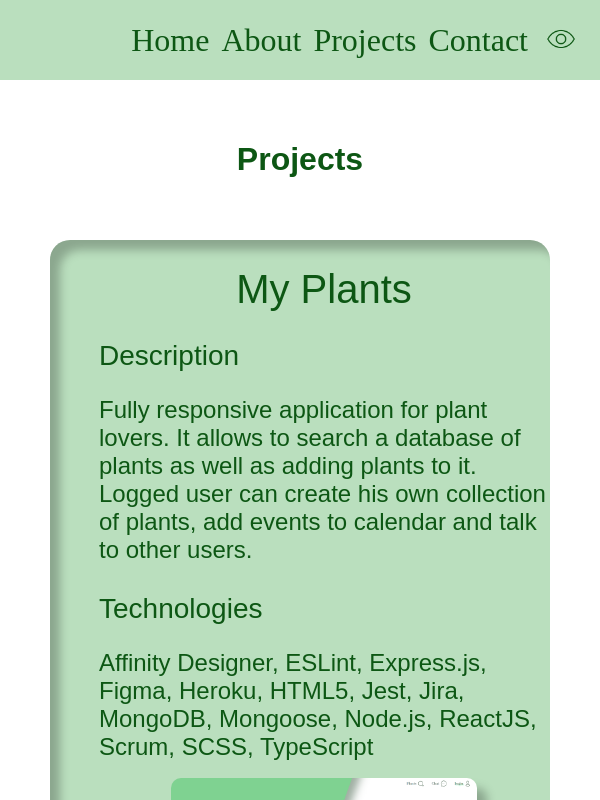
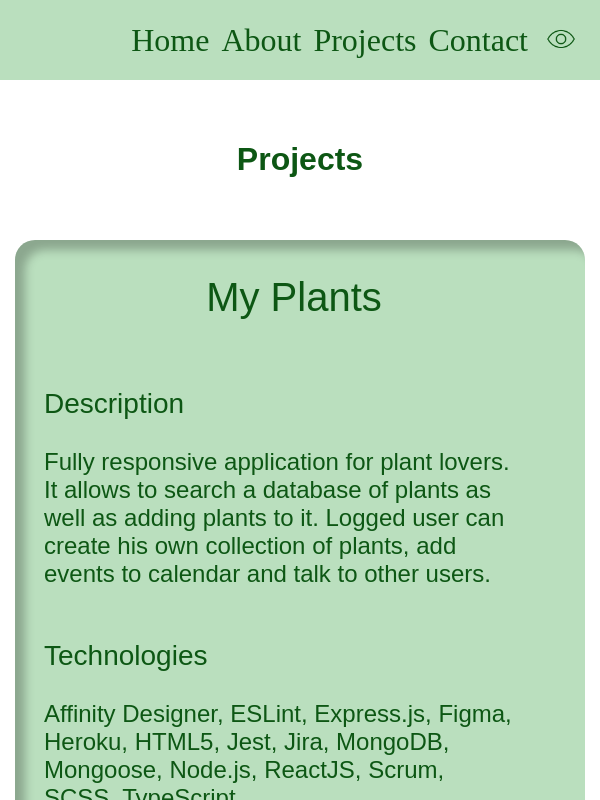
Before and after one commit to brzeczkowskaw/portfolio, a React (Create React App) app: page /projects in a window 600 px wide. Shown: the top 800 px of the page. Built offline with nearby package versions, Linux system fonts and the light colour scheme; a web font is replaced by a local one.

Commit message:
Add responsve view for projects component

```diff
--- a/src/components/BigPicture/BigPicture.module.scss
+++ b/src/components/BigPicture/BigPicture.module.scss
@@ -9,7 +9,13 @@
         border-radius: 20px;
     }
 
-    @media (min-width: 451px) and (max-width: 750px) {
+    @media (min-width: 451px) and (max-width: 749px) {
+        height: 400px;
+        box-shadow: 10px 10px 10px #BADFBE;
+        border-radius: 20px;
+    }
+
+    @media (min-width: 750px) and (max-width: 1050px) {
         height: 400px;
         box-shadow: 10px 10px 10px #BADFBE;
         border-radius: 20px;
--- a/src/components/Button/Button.module.scss
+++ b/src/components/Button/Button.module.scss
@@ -23,9 +23,18 @@
         font-size: 20px;
     }
 
-    @media (min-width: 451px) and (max-width: 600px) {
-        width: 180px;
+    @media (min-width: 451px) and (max-width: 535px) {
+        width: 170px;
         height: 50px;
         font-size: 20px;
     }
+
+    @media (min-width: 536px) and (max-width: 580px) {
+        width: 200px;
+        font-size: 22px;
+    }
+
+    @media (min-width: 581px) and (max-width: 800px) {
+        width: 210px;
+    }
 }
--- a/src/components/Education/Education.module.scss
+++ b/src/components/Education/Education.module.scss
@@ -19,7 +19,7 @@
         border-radius: 15px;
     }
 
-    @media (min-width: 451px) and (max-width: 600px) {
+    @media (min-width: 451px) and (max-width: 535px) {
         width: 380px;
         height: 360px;
         box-shadow: inset 8px 8px 8px rgba(0, 0, 0, 0.25);
@@ -48,7 +48,7 @@
         width: 350px;
     }
 
-    @media (min-width: 451px) and (max-width: 600px) {
+    @media (min-width: 451px) and (max-width: 535px) {
         display: grid;
         grid-template-columns: 1fr;
         grid-template-rows: 1fr auto 1fr;
--- a/src/components/Projects/Projects.module.scss
+++ b/src/components/Projects/Projects.module.scss
@@ -15,9 +15,24 @@
         height: 600px;
     }
 
-    @media (min-width: 451px) and (max-width: 600px) {
+    @media (min-width: 451px) and (max-width: 535px) {
+        width: 420px;
+        height: 590px;
+    }
+
+    @media (min-width: 536px) and (max-width: 580px) {
         width: 500px;
-        height: 610px;
+        height: 650px;
+    }
+
+    @media (min-width: 581px) and (max-width: 800px) {
+        width: 570px;
+        height: 650px;
+    }
+
+    @media (min-width: 801px) and (max-width: 1000px) {
+        width: 800px;
+        height: 700px;
     }
 }
 
@@ -47,7 +62,7 @@
         height: 610px;
     }
 
-    @media (min-width: 451px) and (max-width: 600px) {
+    @media (min-width: 451px) and (max-width: 535px) {
         display: grid;
         grid-template-columns: 1fr;
         grid-template-rows: 0.1fr 1fr 1fr 1fr 1fr;
@@ -57,8 +72,64 @@
             "technologiesClass"
             "logo"
             "buttons";
-        width: 390px;
-        height: 635px;
+        width: 350px;
+        height: 600px;
+    }
+
+    @media (min-width: 536px) and (max-width: 580px) {
+        display: grid;
+        grid-template-columns: 1fr;
+        grid-template-rows: 0.1fr 1fr 1fr 1fr 1fr;
+        grid-template-areas:
+            "titleClass"
+            "descriptionClass"
+            "technologiesClass"
+            "logo"
+            "buttons";
+        width: 400px;
+        height: 660px;
+    }
+
+    @media (min-width: 581px) and (max-width: 700px) {
+        display: grid;
+        grid-template-columns: 1fr;
+        grid-template-rows: 0.1fr 1fr 1fr 1fr 1fr;
+        grid-template-areas:
+            "titleClass"
+            "descriptionClass"
+            "technologiesClass"
+            "logo"
+            "buttons";
+        width: 500px;
+        height: 660px;
+    }
+
+    @media (min-width: 701px) and (max-width: 800px) {
+        display: grid;
+        grid-template-columns: 1fr;
+        grid-template-rows: 0.1fr 1fr 1fr 1fr 1fr;
+        grid-template-areas:
+            "titleClass"
+            "descriptionClass"
+            "technologiesClass"
+            "logo"
+            "buttons";
+        width: 480px;
+        height: 660px;
+    }
+
+    @media (min-width: 801px) and (max-width: 1000px) {
+        display: grid;
+        grid-template-columns: 1fr;
+        grid-template-rows: 0.1fr 1fr 1fr 1fr 1fr;
+        grid-template-areas:
+            "titleClass"
+            "descriptionClass"
+            "technologiesClass"
+            "logo"
+            "buttons";
+        width: 700px;
+        height: 710px;
     }
 }
 
--- a/src/components/Skills/Skills.module.scss
+++ b/src/components/Skills/Skills.module.scss
@@ -33,7 +33,7 @@
         margin-top: 10px;
     }
 
-    @media (min-width: 451px) and (max-width: 600px) {
+    @media (min-width: 451px) and (max-width: 535px) {
         height: 180px;
         width: 50px;
         margin-top: 10px;
--- a/src/components/SmallPicture/SmallPicture.module.scss
+++ b/src/components/SmallPicture/SmallPicture.module.scss
@@ -7,7 +7,11 @@
         height: 100px;
     }
 
-    @media (min-width: 451px) and (max-width: 600px) {
-        height: 150px;
+    @media (min-width: 451px) and (max-width: 535px) {
+        height: 100px;
+    }
+
+    @media (min-width: 536px) and (max-width: 800px) {
+        height: 120px;
     }
 }
--- a/src/components/TextEducation/TextEducation.module.scss
+++ b/src/components/TextEducation/TextEducation.module.scss
@@ -10,8 +10,20 @@
         margin-bottom: 5px;
     }
 
-    @media (min-width: 451px) and (max-width: 600px) {
-        width: 75vw;
+    @media (min-width: 451px) and (max-width: 535px) {
+        width: 65vw;
         margin-bottom: 1px;
     }
+
+    @media (min-width: 536px) and (max-width: 580px) {
+        width: 78vw;
+    }
+
+    @media (min-width: 581px) and (max-width: 700px) {
+        width: 78vw;
+    }
+
+    @media (min-width: 701px) and (max-width: 800px) {
+        width: 65vw;
+    }
 }
--- a/src/components/TextLight/TextLight.module.scss
+++ b/src/components/TextLight/TextLight.module.scss
@@ -9,7 +9,7 @@
         margin-bottom: 0;
     }
 
-    @media (min-width: 451px) and (max-width: 600px) {
+    @media (min-width: 451px) and (max-width: 535px) {
         margin-bottom: 0;
     }
 }
--- a/src/containers/ContactDark/ContactDark.module.scss
+++ b/src/containers/ContactDark/ContactDark.module.scss
@@ -39,7 +39,7 @@ html, body {
             "image";
     }
 
-    @media (min-width: 451px) and (max-width: 600px) {
+    @media (min-width: 451px) and (max-width: 1050px) {
         display: grid;
         grid-template-columns: 1fr;
         grid-template-rows: 0.2fr 0.2fr 0.2fr 0.2fr 0.2fr 0.8fr;
--- a/src/containers/ContactLight/ContactLight.module.scss
+++ b/src/containers/ContactLight/ContactLight.module.scss
@@ -39,7 +39,7 @@ html, body {
             "image";
     }
 
-    @media (min-width: 451px) and (max-width: 600px) {
+    @media (min-width: 451px) and (max-width: 1050px) {
         display: grid;
         grid-template-columns: 1fr;
         grid-template-rows: 0.2fr 0.2fr 0.2fr 0.2fr 0.2fr 0.8fr;
--- a/src/containers/HomeDark/HomeDark.module.scss
+++ b/src/containers/HomeDark/HomeDark.module.scss
@@ -34,7 +34,7 @@ html, body {
             "photo";
       }
 
-      @media (min-width: 451px) and (max-width: 600px) {
+      @media (min-width: 451px) and (max-width: 749px) {
         display: grid;
         grid-template-columns: 1fr;
         grid-template-rows: auto .3fr .9fr;
--- a/src/containers/HomeLight/HomeLight.module.scss
+++ b/src/containers/HomeLight/HomeLight.module.scss
@@ -33,7 +33,7 @@ html, body {
             "photo";
       }
 
-      @media (min-width: 451px) and (max-width: 600px) {
+      @media (min-width: 451px) and (max-width: 749px) {
         display: grid;
         grid-template-columns: 1fr;
         grid-template-rows: auto .3fr .9fr;
```
